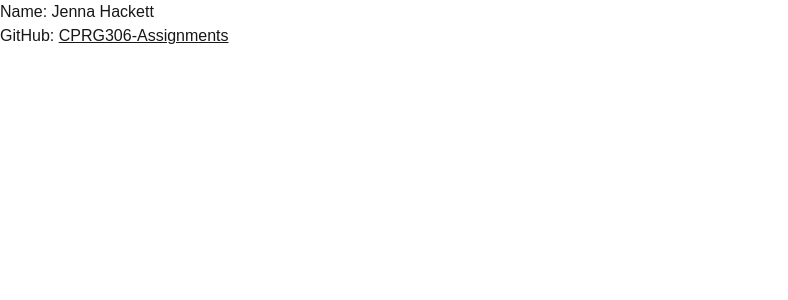
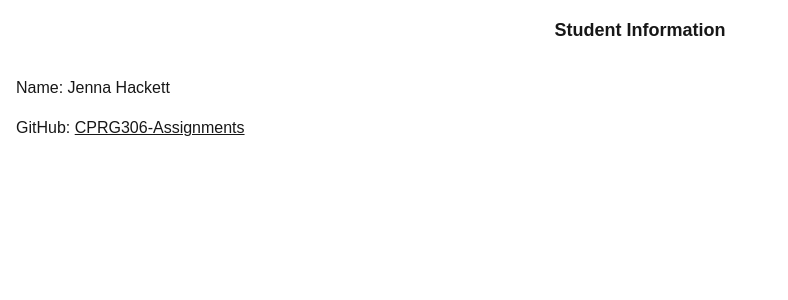
Before and after one commit to jenna-hackett/cprg306-assignments, a Next.js app: page /week-2 in a window 1280 px wide. Shown: the top 300 px of the page, without its empty margins (0-788 px from the left). Built offline with nearby package versions, Linux system fonts and the light colour scheme.

Commit message:
some tailwind css for styling of student info page.

```diff
--- a/app/page.js
+++ b/app/page.js
@@ -1,3 +1,8 @@
+/*
+Author: Jenna Hackett
+Versions: Jan. 16, 2026
+ */
+
 import Link from "next/link";
 
 export default function Home() {
--- a/app/week-2/StudentInfo.js
+++ b/app/week-2/StudentInfo.js
@@ -1,4 +1,5 @@
-/* Author: Jenna Hackett
+/*
+Author: Jenna Hackett
 Versions: Jan. 16, 2026
  */
 
@@ -8,10 +9,13 @@ export default function StudentInfo() {
   return (
     <section>
       {/* Student Info Component */}
-        <p>
+      <header>
+        <h2 className="p-4 text-lg text-center font-bold">Student Information</h2>
+      </header>
+        <p className="p-4">
           Name: Jenna Hackett
         </p>
-        <p>
+        <p className="pl-4">
           GitHub:{" "}
           <Link className="underline" href="https://github.com/jenna-hackett/cprg306-assignments">
           CPRG306-Assignments
--- a/app/week-2/page.js
+++ b/app/week-2/page.js
@@ -1,4 +1,5 @@
-/* Author: Jenna Hackett
+/*
+Author: Jenna Hackett
 Versions: Jan. 16, 2026
  */
 
@@ -7,7 +8,7 @@ import StudentInfo from "./StudentInfo";
 export default function Page() {
   return (
     <main>
-      {/* <h1>Shopping List</h1> */}
+      {/* <h1>Shopping List</h1> Commented this out for visibility purposes.*/}
       <StudentInfo />
     </main>
   );
```
